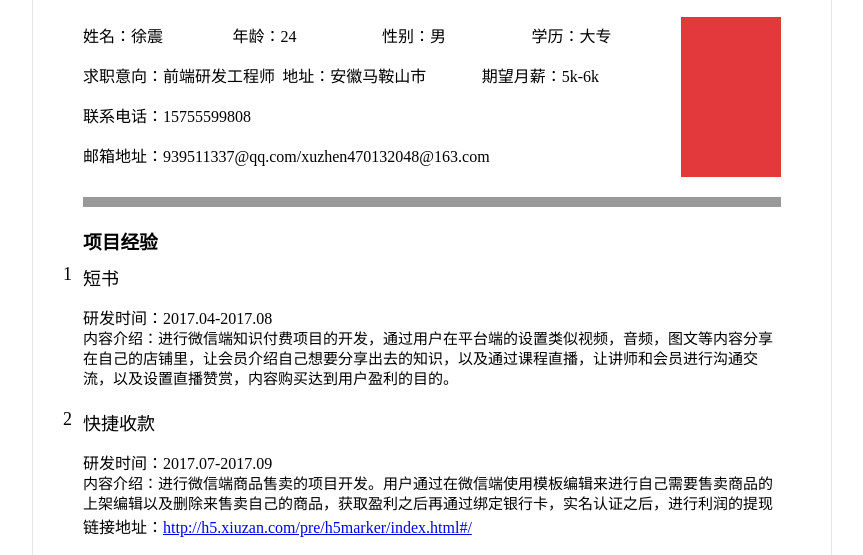
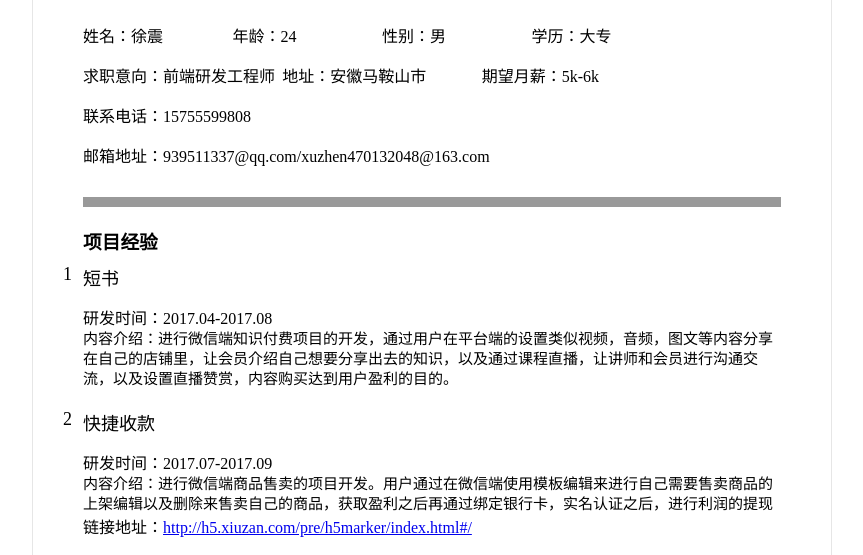
Before and after one commit to Cheasl-Xu/Cheasl-Xu.github.io, a plain HTML site: page index.html in a window 1280 px wide. Shown: the part 167-722 px from the top of the page, without its empty margins (208-1071 px from the left). Drawn offline with Linux system fonts and the light colour scheme.

Commit message:
xuzhen
简历修改

```diff
--- a/index.css
+++ b/index.css
@@ -21,7 +21,6 @@ h2{
 }
 .image{
 	width:100px;
-	background-color: #e4393c;
 }
 .info-item {
 	height:40px;
```
